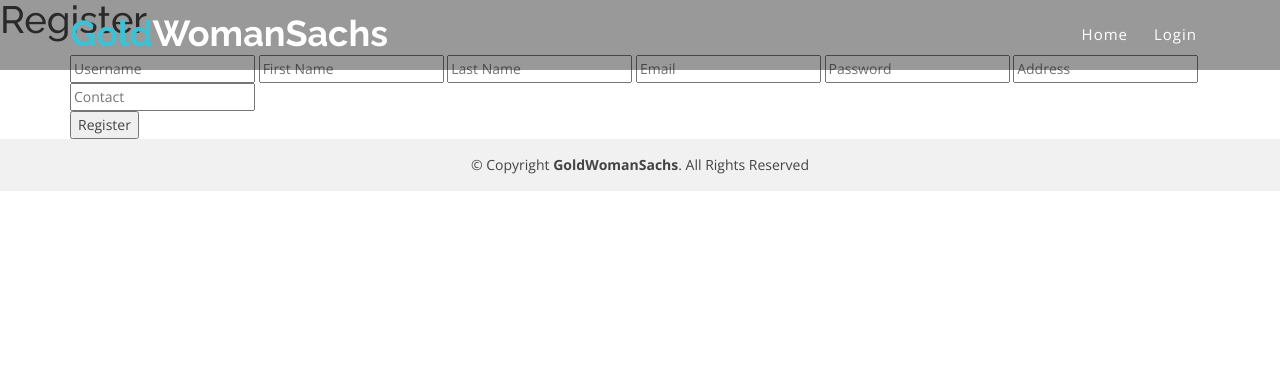
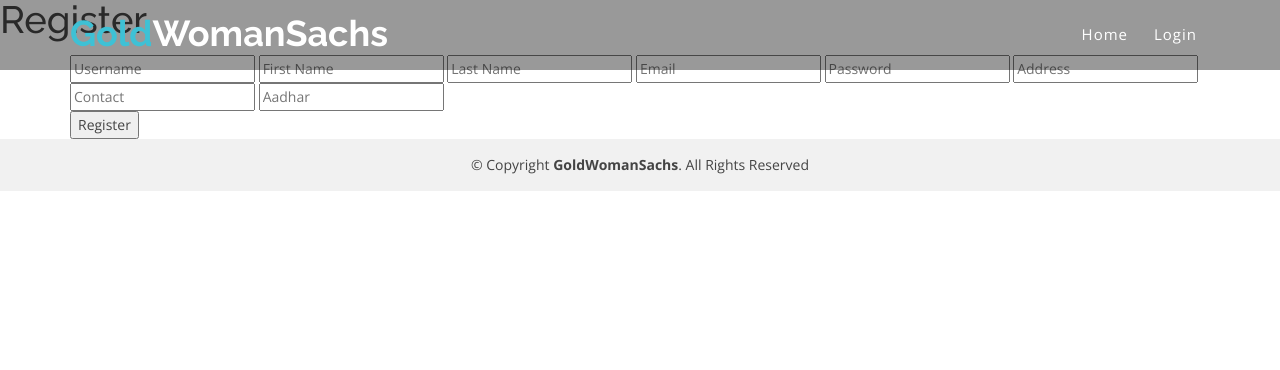
Before and after one commit to achaudhary997/Secure_Banking_System, a Django app: template website/templates/website/register.html in a window 1280 px wide. Shown: the top 370 px of the page. Run offline with Django 3.2, Linux system fonts and the light colour scheme; the template is opened without the code that fills it: values that come from a table or form of the project are taken from there, others are empty; some libraries are stand-ins or nearby versions.

Commit message:
Added PII to fix issue #18
Added Aadhar as PII information to verify a user.
Aadhar info updated in forms.py, register_user.html, models.py
Site will crash if u access any info which tries to read aadhar of a user
because we still have to migrate will do this after fixing OTP_issue (@dvatsav is fixing OTP)

```diff
--- a/website/templates/website/register.html
+++ b/website/templates/website/register.html
@@ -38,6 +38,7 @@
                         <input type="password" name="password" placeholder="Password" maxlength="20" required id="id_password" />
                         <input type="text" name="address" placeholder="Address" maxlength="100" required id="id_address" />
                         <input type="text" name="contact" placeholder="Contact" maxlength="15" required id="id_contact" />
+                        <input type="text" name="aadhar_number" placeholder="Aadhar" maxlength="15" required id="id_aadhar_number" />
                         <div class="g-recaptcha" data-sitekey="6LcqCWwUAAAAAF1t3KaNi20SGXMPJQHIvP8nV0BM"></div>
                         <button type="submit" class="send-btn">Register</button>
                     </form>
```
Also changed, not shown: db.sqlite3.
